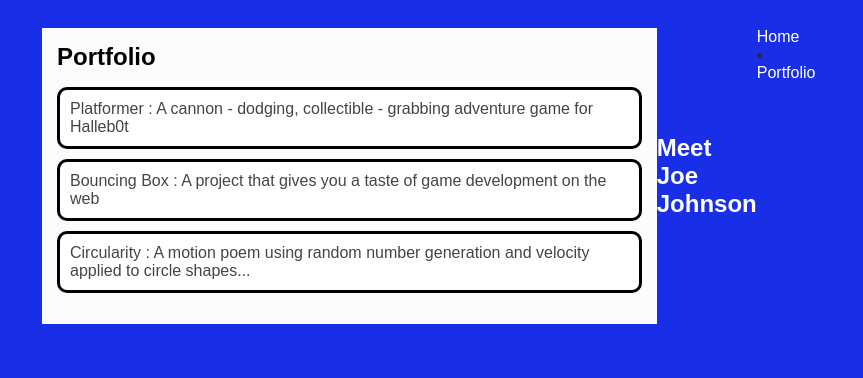
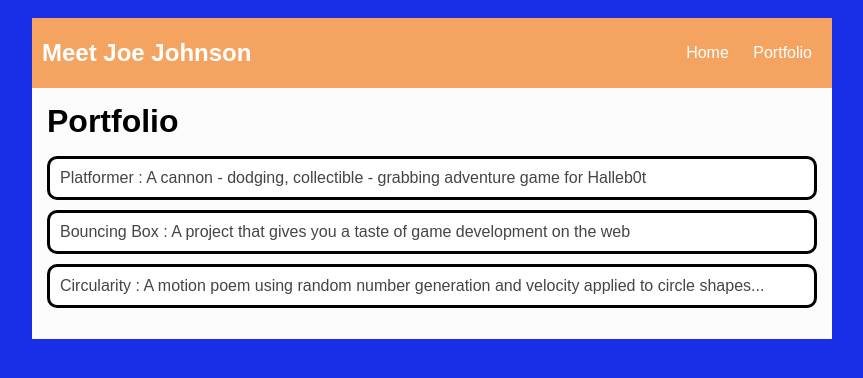
Before and after one commit to JoeJohnson89/JoeJohnson89.github.io, a plain HTML site: page portfolio.html in a window 1280 px wide. Shown: the whole page, without its empty margins (208-1071 px from the left). Drawn offline with Linux system fonts and the light colour scheme.

Commit message:
add index.html and css files

```diff
--- a/portfolio.html
+++ b/portfolio.html
@@ -9,6 +9,16 @@
     <body>
         <div id="all-contents">
             <nav>
+                <h1> Meet Joe Johnson </h1>
+                <ul id="nav-u1">
+                    <li class="nav-li">
+                        <a class="nav-a" href="index.html">Home</a>
+                    </li>
+                    <li class="nav-li">
+                        <a class="nav-a" href="portfolio.html">Portfolio</a>
+                    </li>
+                </ul>
+            </nav>
             <main>
                 <div class="content">
                     <h1>Portfolio</h1>
@@ -22,18 +32,6 @@
                     </ul>
                 </div>
             </main>
-                <h1> Meet Joe Johnson </h1>
-                <u1 id="nav-u1">
-                    <l1 class="nav-li">
-                        <a class="nav-a" href="index.html">Home</a>
-                    </l1>
-                    <li class="nav-li">
-                        <a class="nav-a" href="portfolio.html">Portfolio</a>
-                    </li>
-                </u1>
-            </nav>
         </div>
     </body>
-
     </html>
-</DOCTYPE>
--- a/style.css
+++ b/style.css
@@ -12,7 +12,8 @@ body {
 
 /* navigation menu */
 nav {
-    background: rgb(239, 80, 41) margin: 0 auto;
+    background: sandybrown;
+    margin: 0 auto;
     display: flex;
     padding: 10px;
 }
@@ -25,7 +26,7 @@ h1 {
     margin: 0;
 }
 
-.nav-u1 {
+.nav-li {
     display: inline-block;
     padding: 0 10px;
 
@@ -59,7 +60,7 @@ main {
 /*portfolio styles*/
 #interests {
     border: 4px silver ridge;
-    padding: 8px
+    padding: 8px;
 }
 
 h2,
```
Also changed, not shown: index.html (+6 -5 lines). Lines whose indentation alone changed are shown as unchanged.
